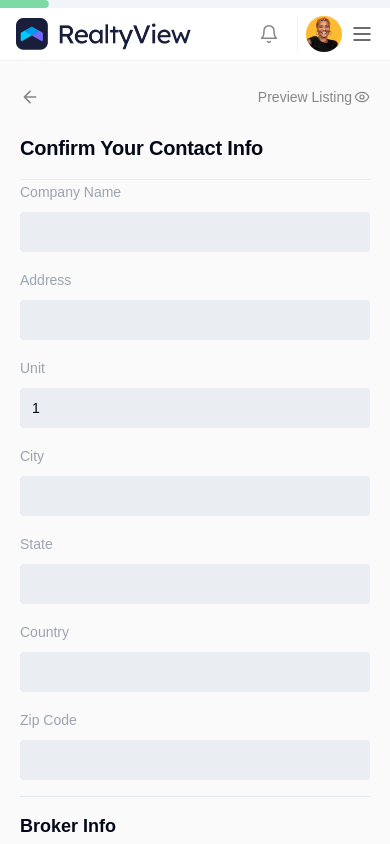
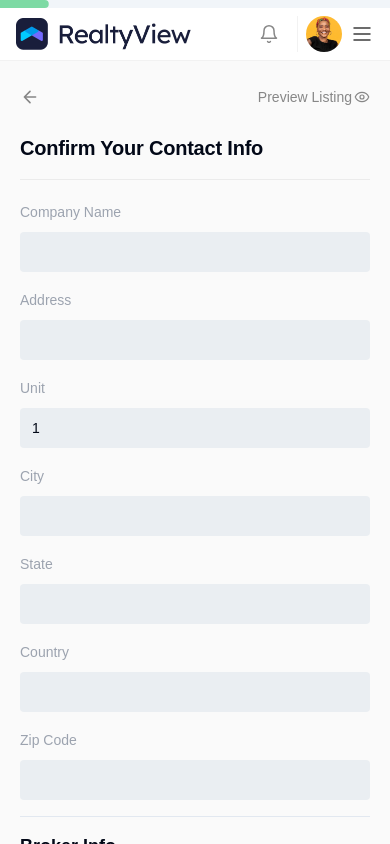
Before and after one commit to dianallona/realty-view-test-project, a React (Create React App) app: page / in a window 390 px wide. Built offline with nearby package versions, Linux system fonts and the light colour scheme.

Commit message:
add confirm contact section

```diff
--- a/src/components/layout/main-layout.tsx
+++ b/src/components/layout/main-layout.tsx
@@ -4,7 +4,7 @@ import Navbar from "./navbar";
 
 const MainLayout: FC<PropsWithChildren> = ({ children }) => {
   return (
-    <main className="min-w-screen h-screen">
+    <main className="min-w-screen h-auto">
       <Progress value={100 / 8} />
       <Navbar />
       {children}
--- a/src/components/pages/my-listing/confirm-company-brokerage/index.tsx
+++ b/src/components/pages/my-listing/confirm-company-brokerage/index.tsx
@@ -60,7 +60,7 @@ const ConfirmCompanyBrokerage = () => {
         onSubmit={form.handleSubmit(onSubmit)}
         className="px-5 md:px-7 xl:px-16 2xl:px-36 pb-4"
       >
-        <h1 className="flex items-center tracking-[-0.2px] gap-2.5 text-heading-2 xl:text-heading-3 font-bold py-4 md:pt-14 border-b border-gray-100">
+        <h1 className="mb-5 flex items-center tracking-[-0.2px] gap-2.5 text-heading-2 xl:text-heading-3 font-bold py-4 md:pt-14 border-b border-gray-100">
           <span
             className="hidden md:block cursor-pointer hover:scale-110"
             onClick={handleOnClickBack}
--- a/src/index.css
+++ b/src/index.css
@@ -64,7 +64,7 @@
     @apply border-border;
   }
   body {
-    @apply !bg-background text-foreground;
+    @apply !bg-background text-foreground overflow-auto h-auto bg-black;
     font-family: Arial, Helvetica, sans-serif;
   }
   input[type="time"]::-webkit-calendar-picker-indicator {
```
